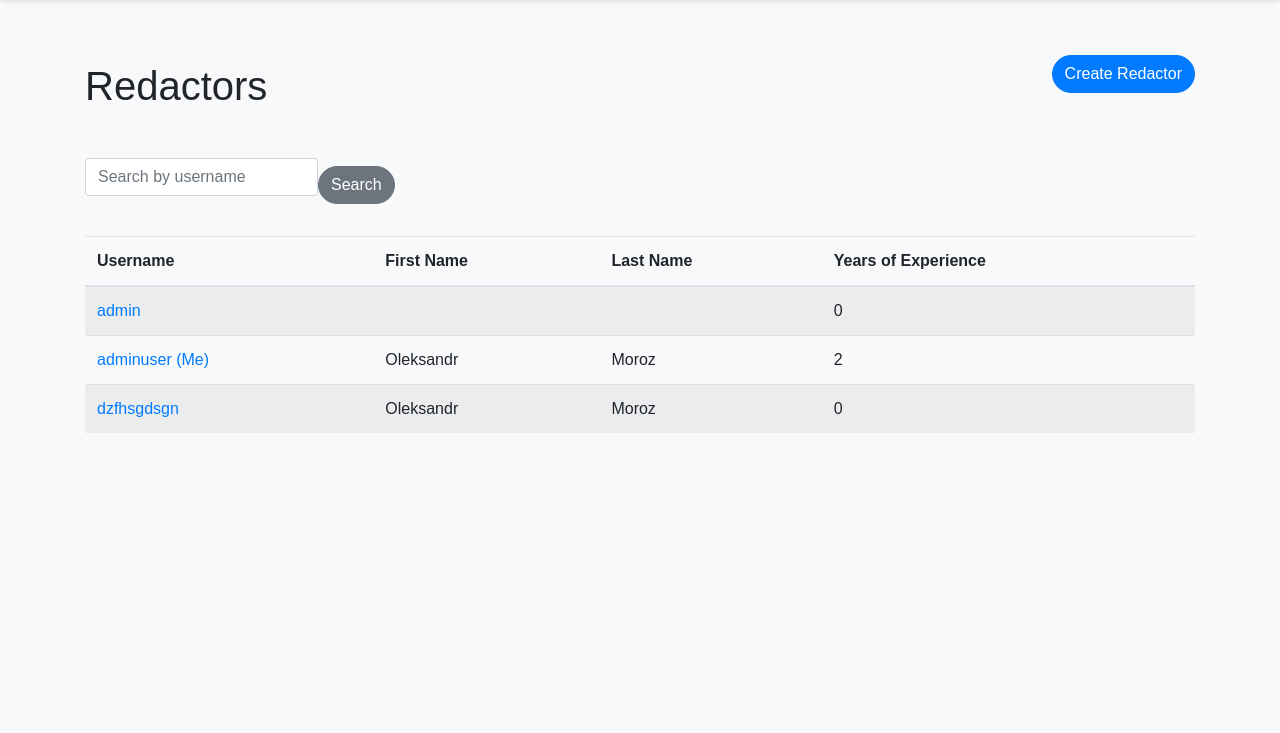
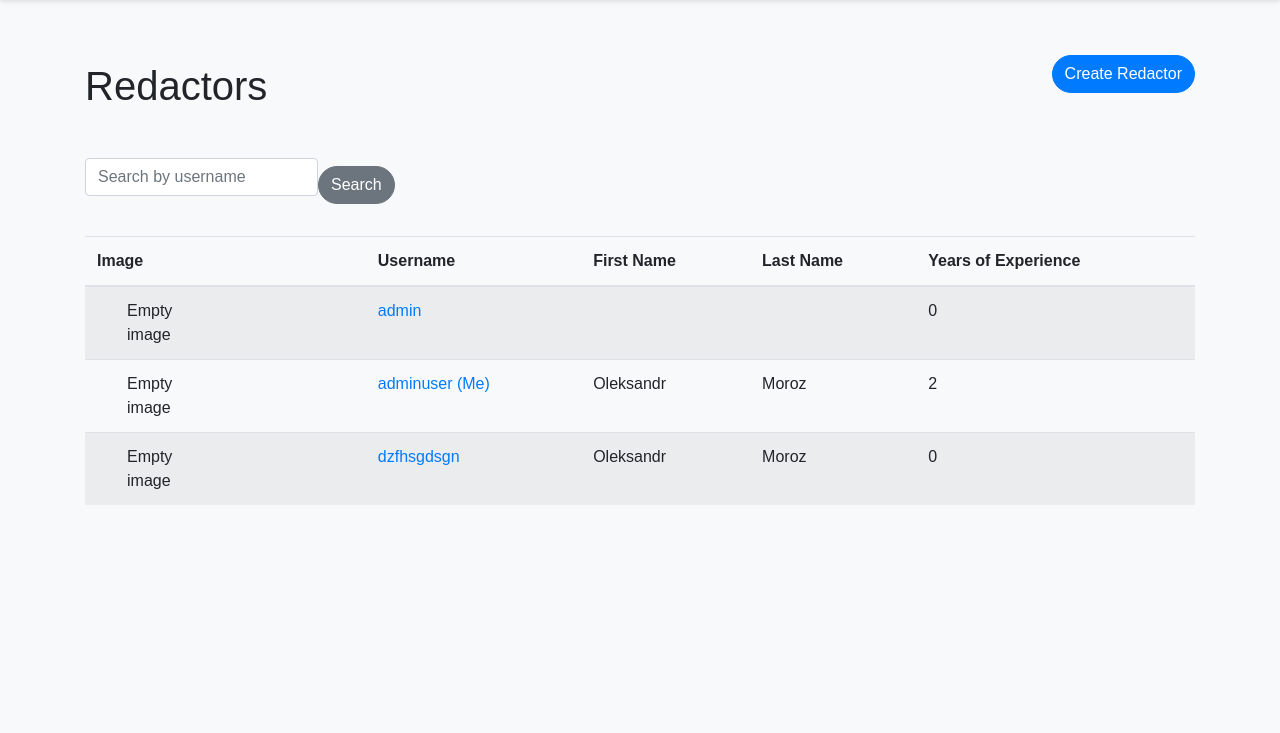
Before and after one commit to Nyxan/Newspapers-Agency, a Django app: page /redactors/ in a window 1280 px wide. Shown: the part 56-789 px from the top of the page. Run offline with Django 5.2, Linux system fonts and the light colour scheme; a user stored in the database is signed in; data comes from the database, SQL or seed files in the repository; some libraries are stand-ins or nearby versions.

Commit message:
add images in redactors_list

```diff
--- a/templates/board/redactor_list.html
+++ b/templates/board/redactor_list.html
@@ -14,6 +14,7 @@
             <table class="table table-striped">
                 <thead>
                     <tr>
+                      <th>Image</th>
                         <th>Username</th>
                         <th>First Name</th>
                         <th>Last Name</th>
@@ -23,6 +24,13 @@
                 <tbody>
                     {% for redactor in redactors %}
                         <tr>
+                        <td>          <div class="col-md-3">
+            {% if redactor.profile_image %}
+              <img src="{{ redactor.profile_image.url }}" alt="Profile Image" class="img-fluid mb-3">
+              {% else  %}
+              <div class="col-md-3">Empty image</div>
+            {% endif %}
+          </div></td>
                             <td>
                                 <a href="{{ redactor.get_absolute_url }}">
                                     {{ redactor.username }} {% if user == redactor %} (Me){% endif %}
```
